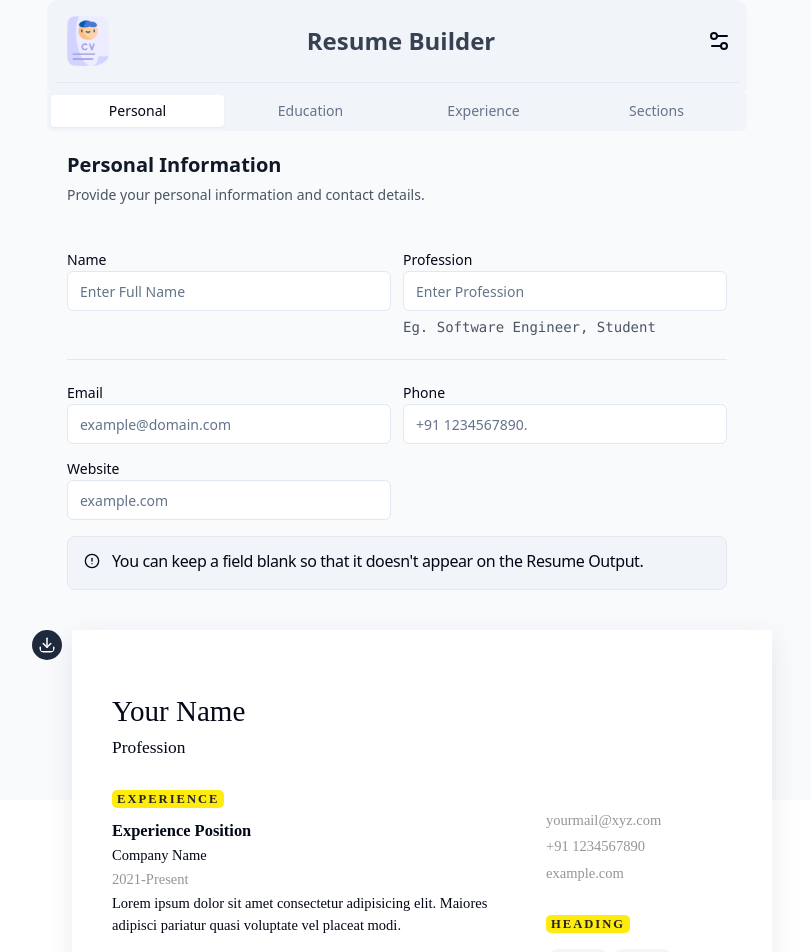
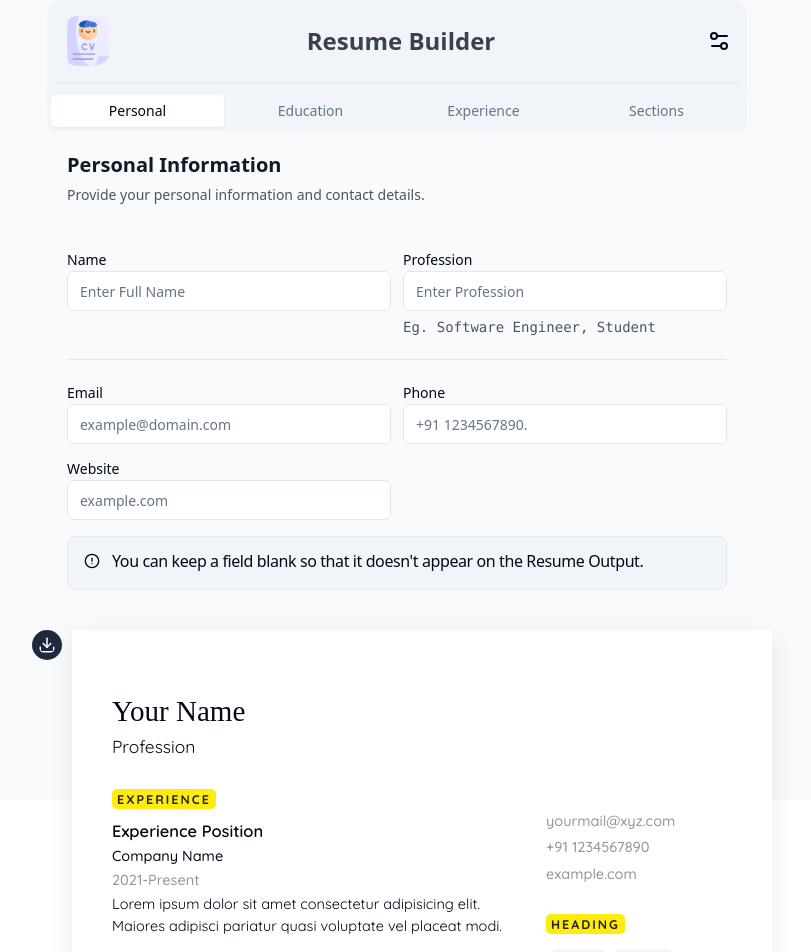
Before and after one commit to zenithexe/resume-builder, a React (Vite) app: page / in a window 1280 px wide. Shown: the top 952 px of the page, without its empty margins (243-1054 px from the left). Built offline with nearby package versions, Linux system fonts and the light colour scheme; a web font is replaced by a local one; what @react-pdf/renderer would draw is missing.

Commit message:
Fixed Resume Template After-Deploy Font Error

```diff
--- a/src/styles/ResumeTemplate.css
+++ b/src/styles/ResumeTemplate.css
@@ -1,4 +1,5 @@
 @import url('https://fonts.googleapis.com/css2?family=Inter:wght@400;500;600;700&display=swap');
+@import url('https://fonts.googleapis.com/css2?family=Quicksand:wght@300..700&display=swap');
 
 :root{
     --grey: rgb(149, 149, 149);
```
